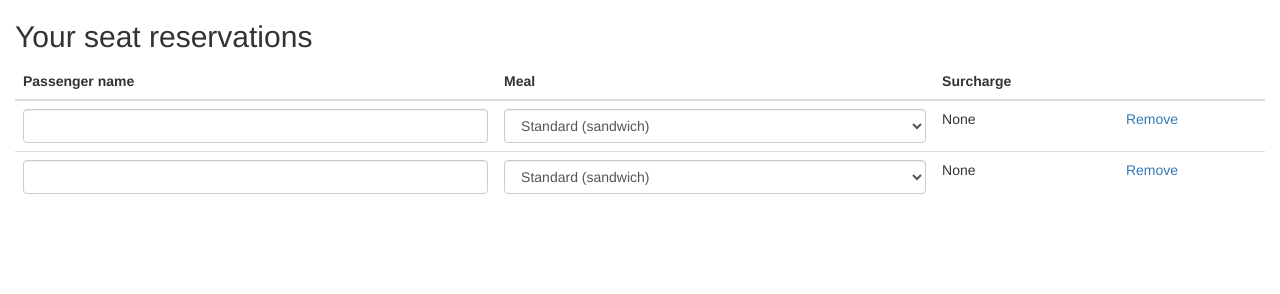
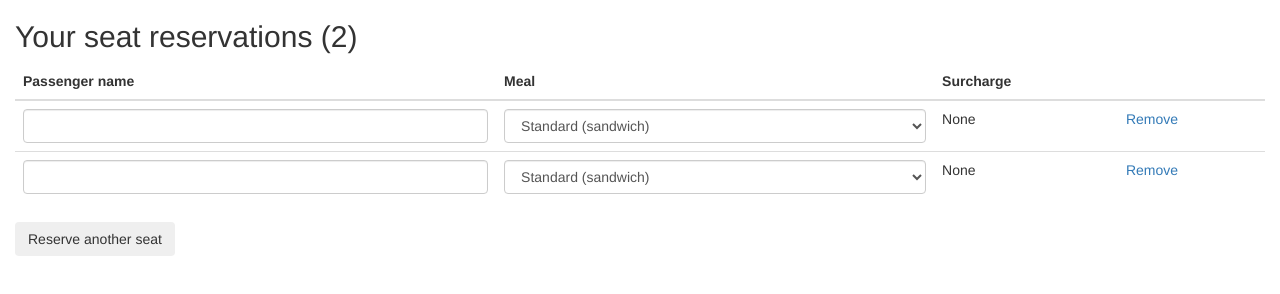
Before and after one commit to bogdanciocsan/ko_tutorial, a plain HTML site: page index.html in a window 1280 px wide. Drawn offline with nearby package versions, Linux system fonts and the light colour scheme.

```diff
--- a/index.html
+++ b/index.html
@@ -5,7 +5,7 @@
 </head>
 <body>
     <div class="container-fluid">
-        <h2>Your seat reservations</h2>
+        <h2>Your seat reservations (<span data-bind="text: seats().length"></span>)</h2>
 
         <table class="table">
             <thead><tr>
@@ -24,6 +24,7 @@
         <h3 data-bind="visible: totalSurcharge() > 0">
             Total surcharge: $<span data-bind="text: totalSurcharge().toFixed(2)"></span>
         </h3>
+        <button class="btn" data-bind="click: addSeat, enable: seats().length < 5">Reserve another seat</button>
     </div>
     <script src="knockout.js"></script>
     <script src="app.js"></script>
```
